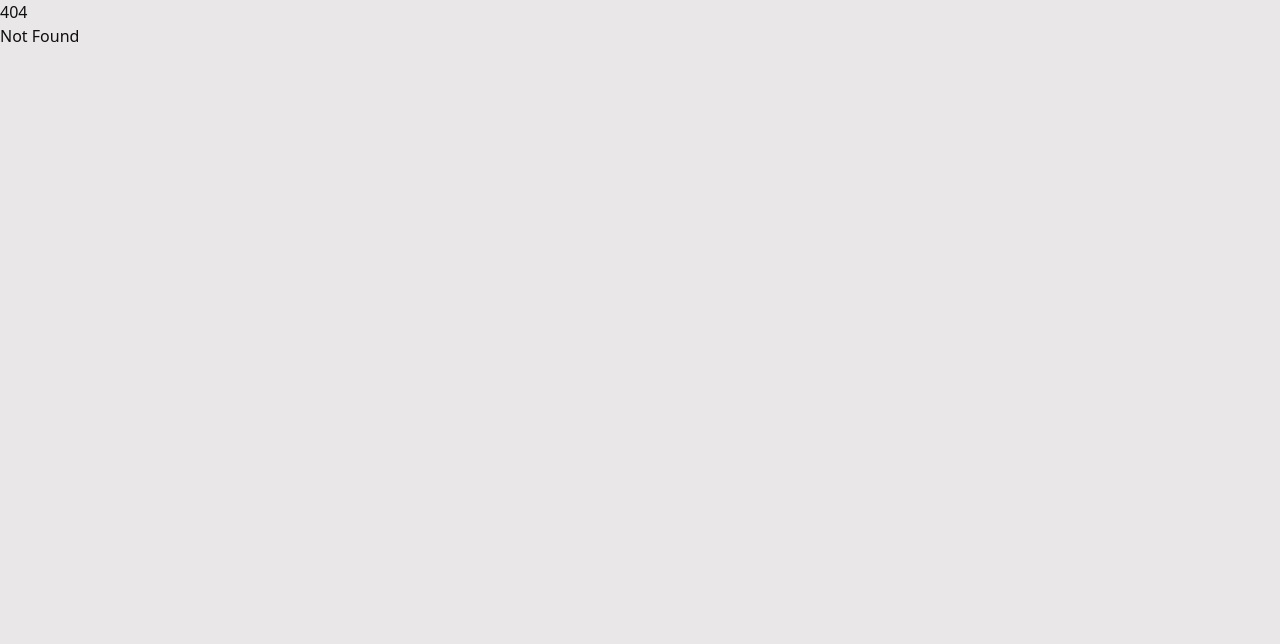
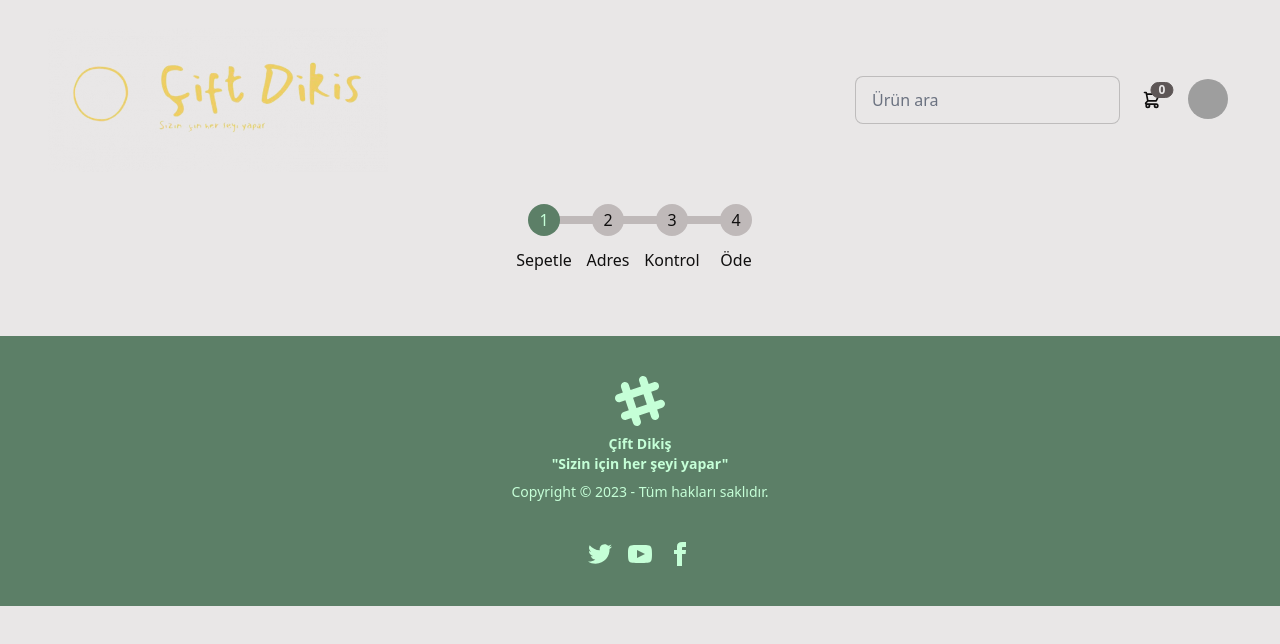
Before and after one commit to ErcouldnT/ciftdikis.com, a SvelteKit app: page /sepetim in a window 1280 px wide. Before the commit this address had no page. Shown: the top 644 px of the page. Built offline with nearby package versions, Linux system fonts and the light colour scheme; grey boxes are pictures that could not be loaded.

Commit message:
ürün linki, header, footer, sepet

```diff
--- a/src/app.html
+++ b/src/app.html
@@ -6,6 +6,15 @@
 		<meta name="viewport" content="width=device-width" />
 		%sveltekit.head%
 	</head>
+	<input type="checkbox" id="my-modal-4" class="modal-toggle" />
+	<label for="my-modal-4" class="modal cursor-pointer">
+		<label class="modal-box relative" for="">
+			<h3 class="text-lg font-bold">Ürün sepete eklendi!</h3>
+			<p class="py-4">
+				Dilediğiniz zaman sağ üstten sepete gidebilirsiniz.
+			</p>
+		</label>
+	</label>
 	<body>
 		<div>%sveltekit.body%</div>
 	</body>
--- a/src/routes/+layout.svelte
+++ b/src/routes/+layout.svelte
@@ -1,5 +1,9 @@
 <script>
 	import '../app.postcss';
+	import Header from './lib/Header.svelte';
+	import Footer from './lib/Footer.svelte';
 </script>
 
+<Header />
 <slot />
+<Footer />
--- a/src/routes/+page.svelte
+++ b/src/routes/+page.svelte
@@ -1,48 +1,25 @@
+<script>
+  import { goto } from '$app/navigation';
+	import { items } from '../stores';
+
+  const goToProduct = (name) => {
+    goto(name.trim().replace(" ", "-").toLowerCase());
+  };
+</script>
+
 <svelte:head>
 	<title>Çift Dikiş | Tshirt ve daha fazlası...</title>
 </svelte:head>
 
-<script>
-  const items = [{
-    name: "Hagi",
-    price: 300,
-    img: "https://i.ibb.co/dbY4HGN/296870080-429779835598845-8879077516993417425-n.jpg"
-  }, {
-    name: "Alex",
-    price: 250,
-    img: "https://i.ibb.co/rv1hfPk/294894055-401807391864107-2541225990443624659-n.jpg"
-  }, {
-    name: "Sergen",
-    price: 159,
-    img: "https://i.ibb.co/Gt97X7H/296634870-625735479122775-3688579193057263285-n.jpg"
-  }, {
-    name: "Bozkurt",
-    price: 500,
-    img: "https://i.ibb.co/r4T1mPP/293727769-1116299248962670-2247192147148517299-n.jpg"
-  }, {
-    name: "Wesley Sneijder",
-    price: 159,
-    img: "https://i.ibb.co/DR3nB2g/298200649-746239539824724-377260391141386800-n.jpg"
-  }];
-</script>
-
-<div class="flex flex-row gap-2 justify-center items-center p-10">
-  <img class="h-16" src="https://clipground.com/images/sewing-machine-icon-png-3.png" alt="Logo">
-  <div class="flex flex-col justify-center items-center">
-    <h1 class="text-3xl font-bold p-2">Çift Dikiş</h1>
-    <p class="text-l italic">Hoşgeldiniz</p>
-  </div>
-</div>
-
 <div class="flex flex-wrap gap-5 justify-center items-center">
-  {#each items as item}
-    <div class="card w-96 bg-base-100 shadow-xl cursor-pointer mb-7">
-      <figure><img class="h-72" src="{item.img}" alt="Tshirt" /></figure>
+	{#each $items as item}
+		<div on:click={goToProduct(item.name)} class="card w-96 bg-base-100 shadow-xl cursor-pointer mb-7">
+			<figure><img class="h-72" src={item.img} alt="Ürün" /></figure>
 			<div class="card-body">
 				<h2 class="card-title">{item.name}</h2>
-        <p>Bugün satın al</p>
+				<p class="font-bold text-2xl">{item.price}₺</p>
 				<div class="card-actions justify-end">
-          <button class="btn btn-primary">{item.price} ₺</button>
+					<button class="btn btn-primary">İncele</button>
 				</div>
 			</div>
 		</div>
--- /dev/null
+++ b/src/routes/[product]/+page.js
@@ -0,0 +1,12 @@
+import { error } from '@sveltejs/kit';
+
+/** @type {import('./$types').PageLoad} */
+export function load({ params }) {
+	if (params.product) {
+		return {
+			name: params.product,
+		};
+	}
+
+	throw error(404, 'Not found');
+}
--- /dev/null
+++ b/src/routes/[product]/+page.svelte
@@ -0,0 +1,24 @@
+<script>
+	/** @type {import('./$types').PageData} */
+	export let data;
+
+	import { items } from '../../stores';
+</script>
+
+<svelte:head>
+	<title>Çift Dikiş | {data.name}</title>
+</svelte:head>
+
+<div class="flex justify-center items-center ">
+	<div class="card lg:card-side bg-base-100 shadow-xl max-w-4xl">
+		<figure><img src="https://placeimg.com/400/400/arch" alt="Album" /></figure>
+		<div class="card-body">
+			<h2 class="card-title">{data.name}</h2>
+			<p>Click the button to listen on Spotiwhy app.</p>
+			<div class="card-actions justify-end">
+				<!-- <button class="btn btn-primary">Sepete ekle</button> -->
+				<label for="my-modal-4" class="btn btn-primary">Sepete ekle</label>
+			</div>
+		</div>
+	</div>
+</div>
--- /dev/null
+++ b/src/routes/lib/Footer.svelte
@@ -0,0 +1,60 @@
+<footer class="footer footer-center p-10 bg-primary text-primary-content mt-16">
+	<div>
+		<svg
+			width="50"
+			height="50"
+			viewBox="0 0 24 24"
+			xmlns="http://www.w3.org/2000/svg"
+			fill-rule="evenodd"
+			clip-rule="evenodd"
+			class="inline-block fill-current"
+			><path
+				d="M22.672 15.226l-2.432.811.841 2.515c.33 1.019-.209 2.127-1.23 2.456-1.15.325-2.148-.321-2.463-1.226l-.84-2.518-5.013 1.677.84 2.517c.391 1.203-.434 2.542-1.831 2.542-.88 0-1.601-.564-1.86-1.314l-.842-2.516-2.431.809c-1.135.328-2.145-.317-2.463-1.229-.329-1.018.211-2.127 1.231-2.456l2.432-.809-1.621-4.823-2.432.808c-1.355.384-2.558-.59-2.558-1.839 0-.817.509-1.582 1.327-1.846l2.433-.809-.842-2.515c-.33-1.02.211-2.129 1.232-2.458 1.02-.329 2.13.209 2.461 1.229l.842 2.515 5.011-1.677-.839-2.517c-.403-1.238.484-2.553 1.843-2.553.819 0 1.585.509 1.85 1.326l.841 2.517 2.431-.81c1.02-.33 2.131.211 2.461 1.229.332 1.018-.21 2.126-1.23 2.456l-2.433.809 1.622 4.823 2.433-.809c1.242-.401 2.557.484 2.557 1.838 0 .819-.51 1.583-1.328 1.847m-8.992-6.428l-5.01 1.675 1.619 4.828 5.011-1.674-1.62-4.829z"
+			/></svg
+		>
+		<p class="font-bold">
+			Çift Dikiş <br />"Sizin için her şeyi yapar"
+		</p>
+		<p>Copyright © 2023 - Tüm hakları saklıdır.</p>
+	</div>
+	<div>
+		<div class="grid grid-flow-col gap-4">
+			<a
+				><svg
+					xmlns="http://www.w3.org/2000/svg"
+					width="24"
+					height="24"
+					viewBox="0 0 24 24"
+					class="fill-current"
+					><path
+						d="M24 4.557c-.883.392-1.832.656-2.828.775 1.017-.609 1.798-1.574 2.165-2.724-.951.564-2.005.974-3.127 1.195-.897-.957-2.178-1.555-3.594-1.555-3.179 0-5.515 2.966-4.797 6.045-4.091-.205-7.719-2.165-10.148-5.144-1.29 2.213-.669 5.108 1.523 6.574-.806-.026-1.566-.247-2.229-.616-.054 2.281 1.581 4.415 3.949 4.89-.693.188-1.452.232-2.224.084.626 1.956 2.444 3.379 4.6 3.419-2.07 1.623-4.678 2.348-7.29 2.04 2.179 1.397 4.768 2.212 7.548 2.212 9.142 0 14.307-7.721 13.995-14.646.962-.695 1.797-1.562 2.457-2.549z"
+					/></svg
+				></a
+			>
+			<a
+				><svg
+					xmlns="http://www.w3.org/2000/svg"
+					width="24"
+					height="24"
+					viewBox="0 0 24 24"
+					class="fill-current"
+					><path
+						d="M19.615 3.184c-3.604-.246-11.631-.245-15.23 0-3.897.266-4.356 2.62-4.385 8.816.029 6.185.484 8.549 4.385 8.816 3.6.245 11.626.246 15.23 0 3.897-.266 4.356-2.62 4.385-8.816-.029-6.185-.484-8.549-4.385-8.816zm-10.615 12.816v-8l8 3.993-8 4.007z"
+					/></svg
+				></a
+			>
+			<a
+				><svg
+					xmlns="http://www.w3.org/2000/svg"
+					width="24"
+					height="24"
+					viewBox="0 0 24 24"
+					class="fill-current"
+					><path
+						d="M9 8h-3v4h3v12h5v-12h3.642l.358-4h-4v-1.667c0-.955.192-1.333 1.115-1.333h2.885v-5h-3.808c-3.596 0-5.192 1.583-5.192 4.615v3.385z"
+					/></svg
+				></a
+			>
+		</div>
+	</div>
+</footer>
--- /dev/null
+++ b/src/routes/lib/Header.svelte
@@ -0,0 +1,69 @@
+<script>
+	// import { goto } from '$app/navigation';
+	import { shoppingCart } from '../../stores';
+</script>
+
+<div class="flex justify-center items-center m-5 px-5">
+	<div class="navbar bg-base-100 m-auto gap-2">
+		<div class="flex-1">
+			<a href="/">
+				<img class="h-36" src="CDlogo.png" alt="Logo" />
+			</a>
+			<!-- <a href="/" class="btn btn-ghost normal-case text-xl">Çift Dikiş</a> -->
+		</div>
+		<div class="form-control">
+			<input type="text" placeholder="Ürün ara" class="input input-bordered" />
+		</div>
+		<div class="flex-none gap-2">
+			<div class="dropdown dropdown-end">
+				<label tabindex="0" class="btn btn-ghost btn-circle">
+					<div class="indicator">
+						<svg
+							xmlns="http://www.w3.org/2000/svg"
+							class="h-5 w-5"
+							fill="none"
+							viewBox="0 0 24 24"
+							stroke="currentColor"
+							><path
+								stroke-linecap="round"
+								stroke-linejoin="round"
+								stroke-width="2"
+								d="M3 3h2l.4 2M7 13h10l4-8H5.4M7 13L5.4 5M7 13l-2.293 2.293c-.63.63-.184 1.707.707 1.707H17m0 0a2 2 0 100 4 2 2 0 000-4zm-8 2a2 2 0 11-4 0 2 2 0 014 0z"
+							/></svg
+						>
+						<span class="badge badge-sm indicator-item">0</span>
+					</div>
+				</label>
+				<div tabindex="0" class="mt-3 card card-compact dropdown-content w-52 bg-base-100 shadow">
+					<div class="card-body">
+						<span class="font-bold text-lg">0 ürün</span>
+						<span class="text-info">Toplam: 0 ₺</span>
+						<div class="card-actions">
+							<a href="/sepetim" class="btn btn-primary btn-block">Sepete git</a>
+						</div>
+					</div>
+				</div>
+			</div>
+			<div class="dropdown dropdown-end">
+				<label tabindex="0" class="btn btn-ghost btn-circle avatar">
+					<div class="w-10 rounded-full">
+						<img src="https://placeimg.com/80/80/people" />
+					</div>
+				</label>
+				<ul
+					tabindex="0"
+					class="menu menu-compact dropdown-content mt-3 p-2 shadow bg-base-100 rounded-box w-52"
+				>
+					<li>
+						<a class="justify-between">
+							Profil
+							<span class="badge">Yeni</span>
+						</a>
+					</li>
+					<li><a>Ayarlar</a></li>
+					<li><a>Çıkış</a></li>
+				</ul>
+			</div>
+		</div>
+	</div>
+</div>
--- /dev/null
+++ b/src/routes/sepetim/+page.svelte
@@ -0,0 +1,8 @@
+<div class="flex justify-center items-center">
+	<ul class="steps steps-vertical lg:steps-horizontal">
+		<li class="step step-primary">Sepetle</li>
+		<li class="step">Adres</li>
+		<li class="step">Kontrol</li>
+		<li class="step">Öde</li>
+	</ul>
+</div>
--- /dev/null
+++ b/src/stores.js
@@ -0,0 +1,31 @@
+import { writable } from 'svelte/store';
+
+export const items = writable([
+	{
+		name: 'Hagi',
+		price: 300,
+		img: 'https://i.ibb.co/dbY4HGN/296870080-429779835598845-8879077516993417425-n.jpg'
+	},
+	{
+		name: 'Alex',
+		price: 250,
+		img: 'https://i.ibb.co/rv1hfPk/294894055-401807391864107-2541225990443624659-n.jpg'
+	},
+	{
+		name: 'Sergen',
+		price: 159,
+		img: 'https://i.ibb.co/Gt97X7H/296634870-625735479122775-3688579193057263285-n.jpg'
+	},
+	{
+		name: 'Bozkurt',
+		price: 500,
+		img: 'https://i.ibb.co/r4T1mPP/293727769-1116299248962670-2247192147148517299-n.jpg'
+	},
+	{
+		name: 'Wesley Sneijder',
+		price: 159,
+		img: 'https://i.ibb.co/DR3nB2g/298200649-746239539824724-377260391141386800-n.jpg'
+	}
+]);
+
+export const shoppingCart = writable([]);
```
Also changed, not shown: static/CDlogo.png (added). Lines whose indentation alone changed are shown as unchanged.
